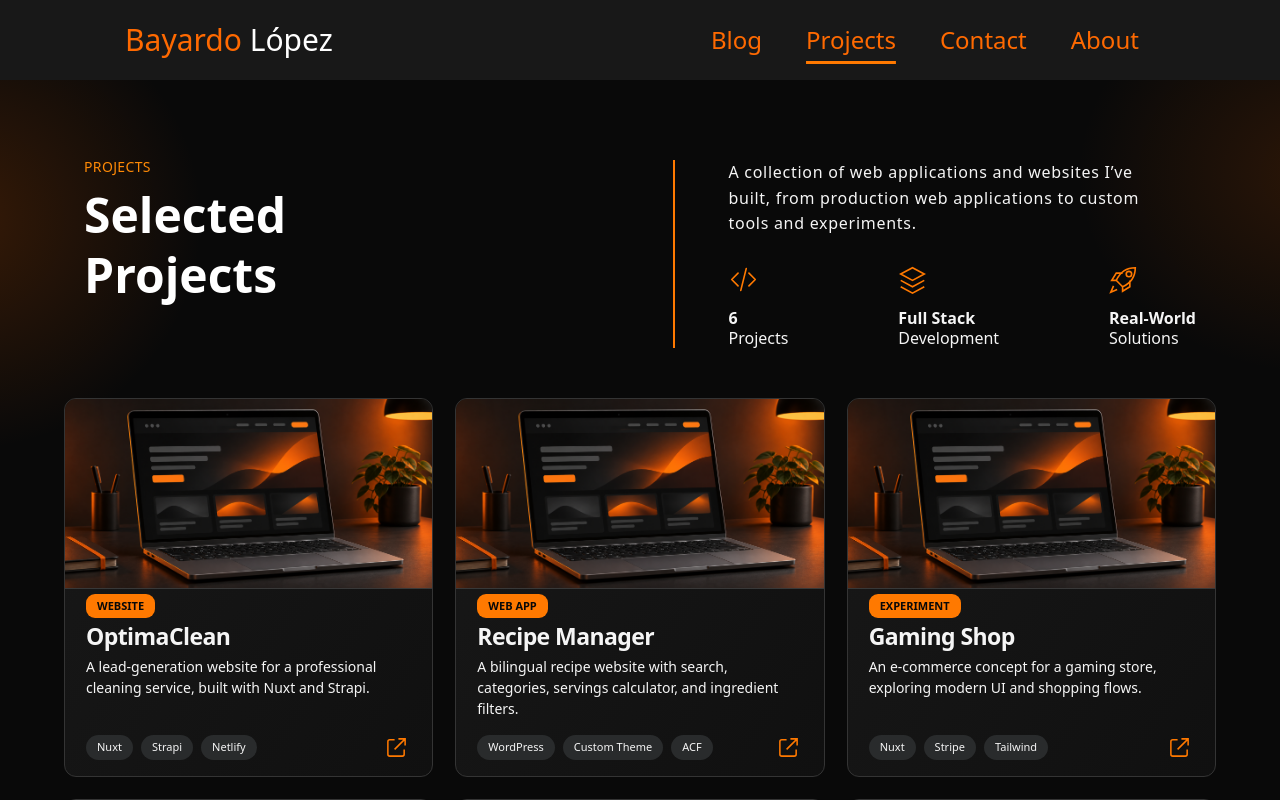
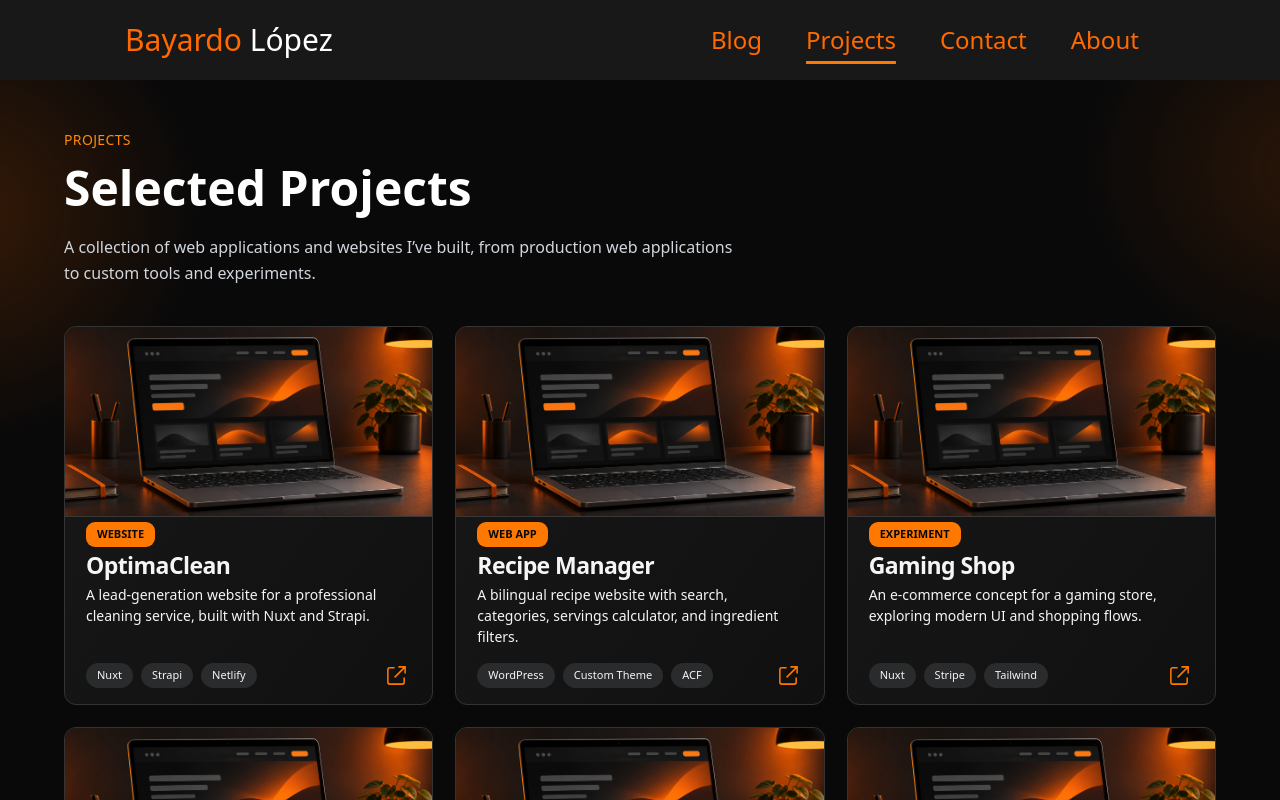
Before and after one commit to MrTato/personal-portfolio-vue, a Vue app: page /projects in a window 1280 px wide. Shown: the top 800 px of the page. Built offline with nearby package versions, Linux system fonts and the light colour scheme.

Commit message:
simplified the projects title

```diff
--- a/src/components/Projects/ProjectsIntro.vue
+++ b/src/components/Projects/ProjectsIntro.vue
@@ -1,74 +1,12 @@
-<script setup>
-defineProps({ projectCount: { type: Number, required: true } })
-</script>
-
 <template>
-  <section
-    class="grid grid-cols-2 items-center gap-[65px] px-5 pb-[50px] max-[1000px]:gap-[30px] max-[1000px]:px-0 max-sm:grid-cols-1 max-sm:gap-7 max-sm:pb-[35px]"
-    aria-labelledby="projects-title"
-  >
-    <div>
-      <p class="mb-2 text-sm tracking-wide text-orange-400 uppercase">Projects</p>
-      <h1
-        id="projects-title"
-        class="mb-4 text-3xl leading-tight font-bold text-white md:text-5xl"
-      >
-        Selected<br />Projects
-      </h1>
-    </div>
-    <div
-      class="mt-[30px] border-l-2 border-[#ff7900] pl-[54px] max-[1000px]:pl-7 max-sm:mt-0 max-sm:pl-5 [&>p]:max-w-[430px] [&>p]:text-base [&>p]:leading-[1.6] [&>p]:tracking-[.045em]"
-    >
-      <p>
-        A collection of web applications and websites I’ve built, from production web applications
-        to custom tools and experiments.
-      </p>
-      <ul
-        class="mt-7 flex justify-between gap-5 max-sm:gap-3 [&>li]:flex [&>li]:flex-col [&>li]:text-base [&>li]:leading-tight max-sm:[&>li]:text-sm"
-      >
-        <li>
-          <svg
-            class="mb-3.5 block size-[29px] shrink-0 text-[#ff7900]"
-            viewBox="0 0 32 32"
-            fill="none"
-            stroke="currentColor"
-            stroke-width="1.8"
-            stroke-linecap="round"
-            stroke-linejoin="round"
-            aria-hidden="true"
-          >
-            <path d="m10 9-7 7 7 7m12-14 7 7-7 7M19 4l-6 24" />
-          </svg>
-          <strong>{{ projectCount }}</strong><span>Projects</span>
-        </li>
-        <li>
-          <svg
-            class="mb-3.5 block size-[29px] text-[26px] leading-[29px] text-[#ff7900]"
-            viewBox="0 0 32 32"
-            fill="none"
-            stroke="currentColor"
-            stroke-width="1.8"
-            aria-hidden="true"
-          >
-            <path d="m3 10 13-7 13 7-13 7-13-7Zm0 7 13 7 13-7M3 24l13 7 13-7" /></svg
-          ><strong>Full Stack</strong><span>Development</span>
-        </li>
-        <li>
-          <svg
-            class="mb-3.5 block size-[29px] text-[26px] leading-[29px] text-[#ff7900]"
-            viewBox="0 0 32 32"
-            fill="none"
-            stroke="currentColor"
-            stroke-width="1.8"
-            aria-hidden="true"
-          >
-            <path
-              d="M12 21 8 17C13 6 22 3 29 3c0 7-3 16-14 21l-3-3Zm-4-4H3l5-8h7m0 15v5l8-5v-7M5 23l-3 7 7-3"
-            />
-            <circle cx="22" cy="10" r="3" /></svg
-          ><strong>Real-World</strong><span>Solutions</span>
-        </li>
-      </ul>
-    </div>
+  <section class="pb-8 md:pb-10" aria-labelledby="projects-title">
+    <p class="mb-2 text-sm tracking-wide text-orange-400 uppercase">Projects</p>
+    <h1 id="projects-title" class="text-3xl leading-tight font-bold text-white md:text-5xl">
+      Selected Projects
+    </h1>
+    <p class="mt-4 max-w-2xl text-base leading-relaxed text-gray-300">
+      A collection of web applications and websites I’ve built, from production web applications to
+      custom tools and experiments.
+    </p>
   </section>
 </template>
--- a/src/views/ProjectsView.vue
+++ b/src/views/ProjectsView.vue
@@ -9,7 +9,7 @@ import { projects } from '@/data/projects'
     class="w-full bg-[#090909] bg-[radial-gradient(ellipse_240px_230px_at_-3%_12%,#a544004a,transparent),radial-gradient(ellipse_240px_200px_at_103%_8%,#a5440038,transparent),radial-gradient(ellipse_270px_230px_at_103%_97%,#ae470050,transparent)] px-[5%] pt-[50px] pb-[68px] text-[#f5f5f5] max-sm:px-5 max-sm:pt-[30px] max-sm:pb-[45px] [&_a:focus-visible]:outline-2 [&_a:focus-visible]:outline-offset-4 [&_a:focus-visible]:outline-[#ff7900]"
   >
     <div class="mx-auto max-w-[1200px]">
-      <ProjectsIntro :project-count="projects.length" />
+      <ProjectsIntro />
 
       <section
         class="grid grid-cols-3 gap-[22px] max-[1000px]:grid-cols-2 max-sm:grid-cols-1"
```
